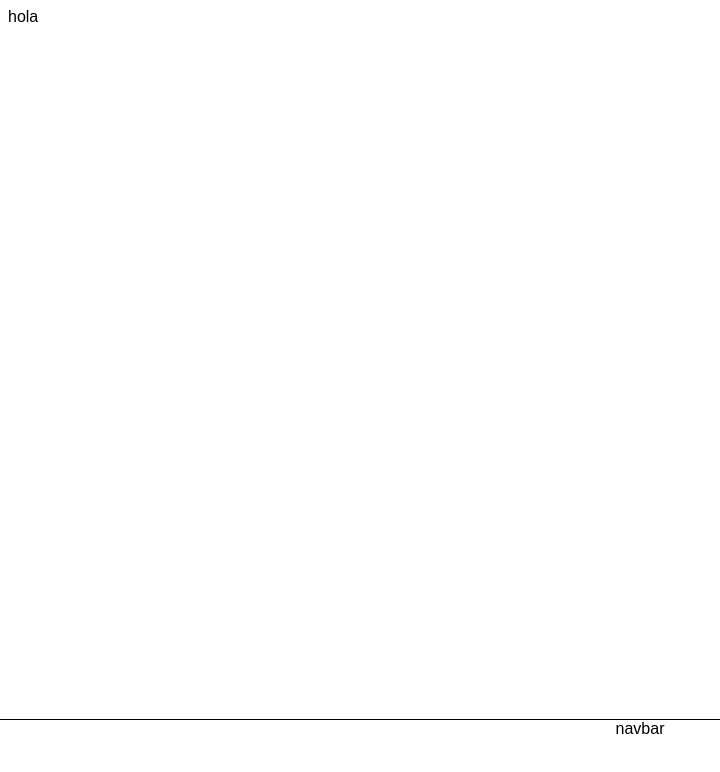
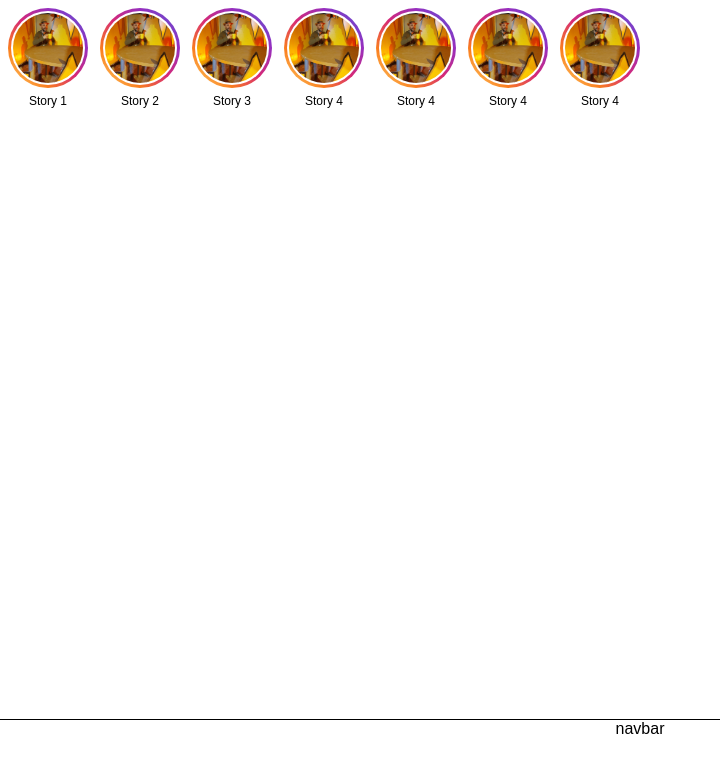
Before and after one commit to lenteserrana-fotografia/lenteserrano-landing, a Next.js app: page / in a window 1280 px wide. Shown: the top 772 px of the page, without its empty margins (0-720 px from the left). Built offline with nearby package versions, Linux system fonts and the light colour scheme.

Commit message:
feat: stories carousel first approach

```diff
--- a/src/app/page.tsx
+++ b/src/app/page.tsx
@@ -1,5 +1,10 @@
+import StoriesCarousel from "@/components/StoriesCarousel/StoriesCarousel";
 import styles from "./page.module.css";
 
 export default function Home() {
-  return <div className={styles.page}>hola</div>;
+  return (
+    <div className={styles.page}>
+      <StoriesCarousel />
+    </div>
+  );
 }
--- a/src/components/StoriesCarousel/StoriesCarousel.module.css
+++ b/src/components/StoriesCarousel/StoriesCarousel.module.css
@@ -0,0 +1,95 @@
+.storiesCarousel {
+  display: flex;
+  align-items: center;
+  gap: 12px;
+  overflow-x: auto;
+  -ms-overflow-style: none;
+  scrollbar-width: none;
+}
+
+.storiesCarousel::-webkit-scrollbar {
+  display: none;
+}
+
+.storyImage {
+  max-width: 100%;
+  max-height: 80vh;
+  object-fit: contain;
+}
+
+.story {
+  background: none;
+  border: none;
+  padding: 0;
+  cursor: pointer;
+  width: 80px;
+  display: flex;
+  flex-direction: column;
+  align-items: center;
+  font-family: inherit;
+}
+
+.ring {
+  width: 80px;
+  height: 80px;
+  border-radius: 50%;
+  padding: 3px;
+  display: flex;
+  align-items: center;
+  justify-content: center;
+  background: linear-gradient(
+    45deg,
+    #feda75,
+    #fa7e1e,
+    #d62976,
+    #962fbf,
+    #4f5bd5
+  );
+  box-sizing: border-box;
+}
+
+.ringActive {
+  animation: pulse 500ms 1;
+}
+
+@keyframes pulse {
+  0% {
+    transform: scale(1);
+  }
+  50% {
+    transform: scale(0.9);
+  }
+  100% {
+    transform: scale(1);
+  }
+}
+
+.avatarWrapper {
+  width: 100%;
+  height: 100%;
+  background: white;
+  border-radius: 50%;
+  padding: 2px;
+  box-sizing: border-box;
+  display: flex;
+  align-items: center;
+  justify-content: center;
+}
+
+.avatar {
+  width: 100%;
+  height: 100%;
+  border-radius: 50%;
+  object-fit: cover;
+  display: block;
+}
+
+.username {
+  margin-top: 6px;
+  font-size: 12px;
+  max-width: 72px;
+  text-align: center;
+  white-space: nowrap;
+  overflow: hidden;
+  text-overflow: ellipsis;
+}
--- a/src/components/StoriesCarousel/StoriesCarousel.tsx
+++ b/src/components/StoriesCarousel/StoriesCarousel.tsx
@@ -0,0 +1,75 @@
+"use client";
+
+import { useState, useCallback } from "react";
+import Image from "next/image";
+import styles from "./StoriesCarousel.module.css";
+
+interface StoryButtonProps {
+  username: string;
+  imageUrl: string;
+  onClick?: () => void;
+}
+
+const StoryButton = ({ username, imageUrl, onClick }: StoryButtonProps) => {
+  const [isActive, setIsActive] = useState(false);
+
+  const handleClick = useCallback(() => {
+    setIsActive(true);
+    onClick?.();
+
+    // Reset the active state after animation completes
+    const timer = setTimeout(() => {
+      setIsActive(false);
+    }, 500);
+
+    return () => clearTimeout(timer);
+  }, [onClick]);
+
+  return (
+    <button
+      className={styles.story}
+      onClick={handleClick}
+      aria-label={`Ver story de ${username}`}
+    >
+      <div className={`${styles.ring} ${isActive ? styles.ringActive : ""}`}>
+        <div className={styles.avatarWrapper}>
+          <Image
+            src={imageUrl}
+            alt={username}
+            className={styles.avatar}
+            width={66}
+            height={66}
+          />
+        </div>
+      </div>
+      <span className={styles.username}>{username}</span>
+    </button>
+  );
+};
+
+const StoriesCarousel = () => {
+  const stories = [
+    { username: "Story 1", imageUrl: "/images/sample.jpg" },
+    { username: "Story 2", imageUrl: "/images/sample.jpg" },
+    { username: "Story 3", imageUrl: "/images/sample.jpg" },
+    { username: "Story 4", imageUrl: "/images/sample.jpg" },
+    { username: "Story 4", imageUrl: "/images/sample.jpg" },
+    { username: "Story 4", imageUrl: "/images/sample.jpg" },
+    { username: "Story 4", imageUrl: "/images/sample.jpg" },
+  ];
+
+  return (
+    <div className={styles.storiesCarousel}>
+      {stories.map((story, index) => (
+        <StoryButton
+          key={index}
+          username={story.username}
+          imageUrl={story.imageUrl}
+          onClick={() => console.log(`Story ${index + 1} clicked`)}
+        />
+      ))}
+    </div>
+  );
+};
+
+export default StoriesCarousel;
```
Also changed, not shown: public/images/sample.jpg (added).
